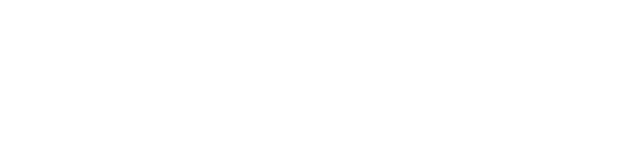
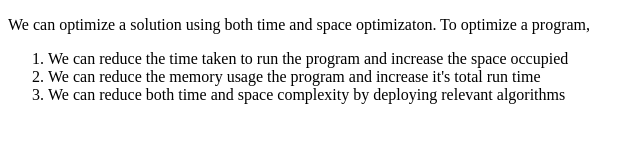
Before and after one commit to acciojob/ordered-list-practise-m-j0401, a website: page main.html in a window 1280 px wide. Shown: the whole page, without its empty margins (0-643 px from the left). Drawn offline with Linux system fonts and the light colour scheme.

Commit message:
created a submission

```diff
--- a/main.html
+++ b/main.html
@@ -8,6 +8,13 @@
 
 <body>
 	<!-- the entire body must be written by student -->
+	<!-- <h1>Ordered list</h1> -->
+	<p>We can optimize a solution using both time and space optimizaton. To optimize a program,</p>
+	<ol>
+		<li>We can reduce the time taken to run the program and increase the space occupied</li>
+		<li>We can reduce the memory usage the program and increase it's total run time</li>
+		<li>We can reduce both time and space complexity by deploying relevant algorithms</li>
+	</ol>
     <script type="text/javascript" src="./script.js">
 </script>
 
```
